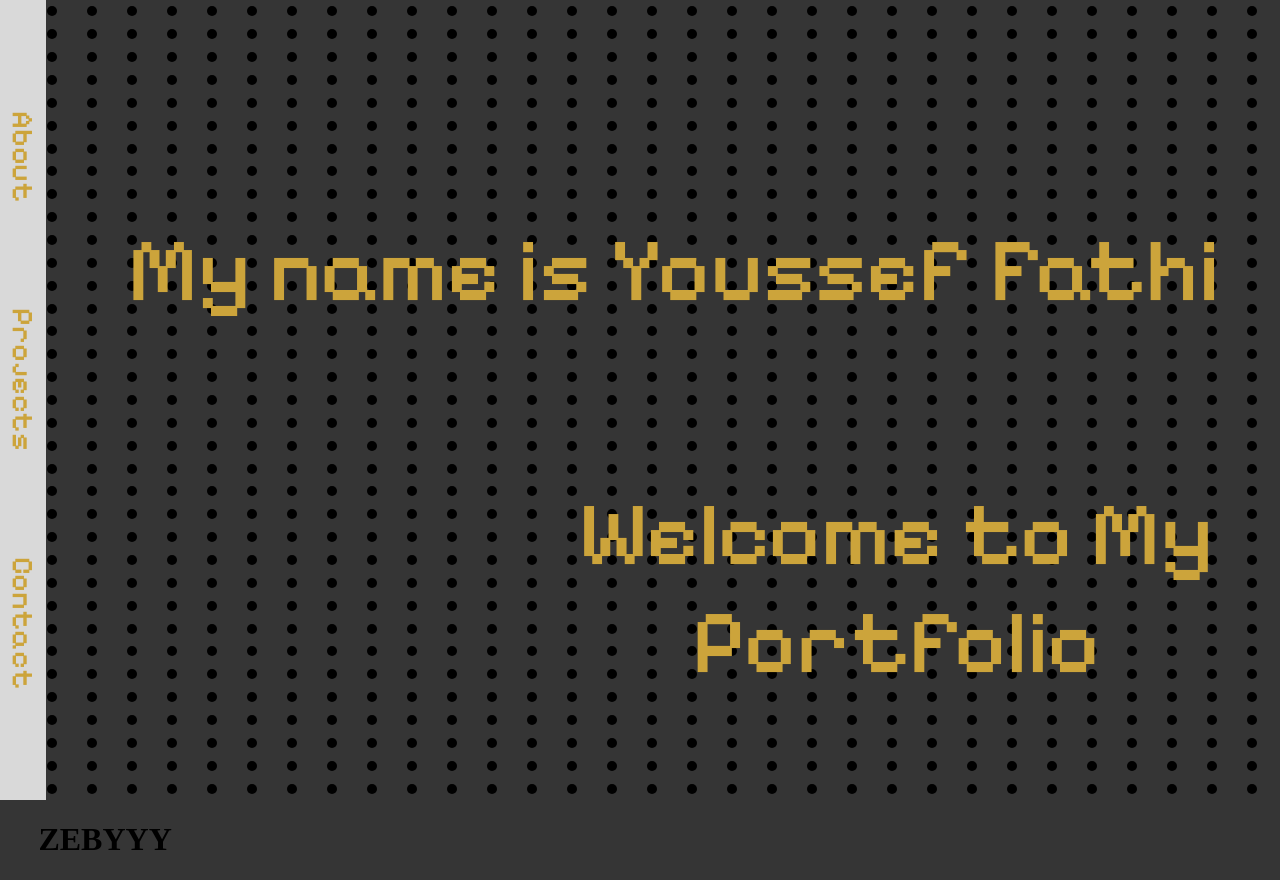
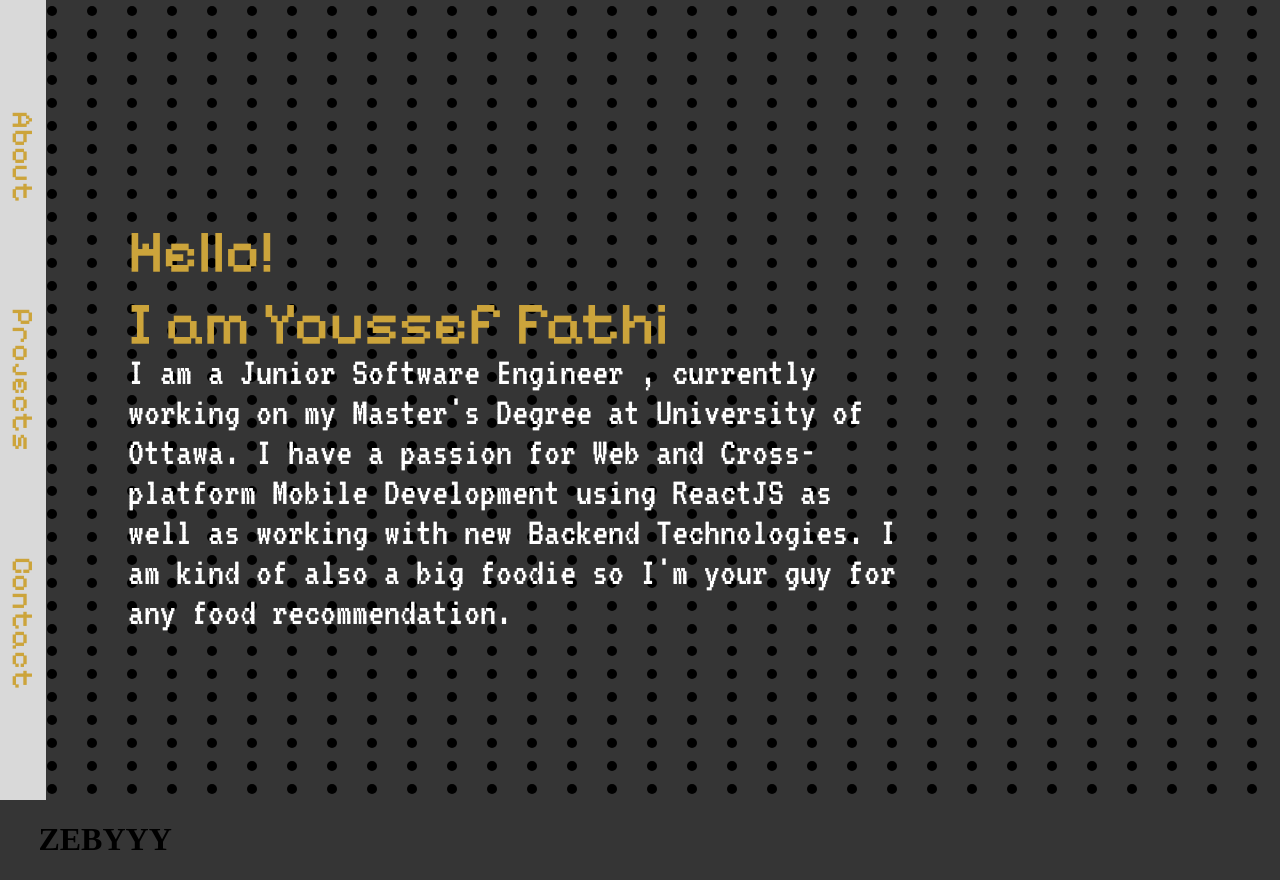
Before and after one commit to InterVam/Portfolio.me, a React (Vite) app: page / in a window 1280 px wide. Shown: the top 880 px of the page. Built offline with nearby package versions, Linux system fonts and the light colour scheme.

Commit message:
-updated info

```diff
--- a/index.html
+++ b/index.html
@@ -6,6 +6,7 @@
     <link rel="icon" type="image/svg+xml" href="/vite.svg" />
     <style>
       @import url('https://fonts.googleapis.com/css2?family=Pixelify+Sans:wght@500&family=Poppins:wght@500&display=swap');
+      @import url('https://fonts.googleapis.com/css2?family=VT323&display=swap');
       body::-webkit-scrollbar{
         display: none;
       }
--- a/src/Components/About.jsx
+++ b/src/Components/About.jsx
@@ -16,8 +16,12 @@ function About() {
 
     return (
         <div className="mainframe">
-             <BubbleText name="My name is Youssef Fathi" type="header"/>
-             <BubbleText name="Welcome to My Portfolio" type="welcome"/>
+             <BubbleText name="Hello!
+              I am Youssef Fathi" type="header"/>
+
+             <span className='infoText'>I am a Junior Software Engineer , currently working on my Master's Degree at University of Ottawa.
+              I have a passion for Web and Cross-platform Mobile Development using ReactJS as well as working with new Backend Technologies. I am kind of
+              also a big foodie so I'm your guy for any food recommendation. </span>
             <DotGrid/>
             <h1>ZEBYYY</h1>
         </div>
--- a/src/Style/aboutStyle.css
+++ b/src/Style/aboutStyle.css
@@ -50,28 +50,30 @@ border-radius: 50px;
     justify-content: center;
     align-items: center;
     font-family: 'Pixelify Sans', sans-serif;
-    font-size: 90px;
-    text-align: center;
+    font-size: 60px;
+    text-align: left;
     user-select: none;
     z-index: 100;
     top: 27%;
   left: 10%;
+  white-space: pre-line
+}
+.infoText{
 
-}
-.welcome{
     list-style-type: none;
-    width: fit-content;
+    color: #ffffff;
+    width: 60vw;
     height: fit-content;
     position: absolute;
     justify-content: center;
     align-items: center;
-    font-family: 'Pixelify Sans', sans-serif;
-    font-size: 90px;
-    text-align: center;
+    font-family: 'VT323', monospace;
+    font-size: 40px;
+    text-align: left;
     user-select: none;
     z-index: 100;
-    top: 60%;
-    left: 40%;
+    top: 44%;
+    left: 10%;
 
 }
 .hoverHeader {
```
